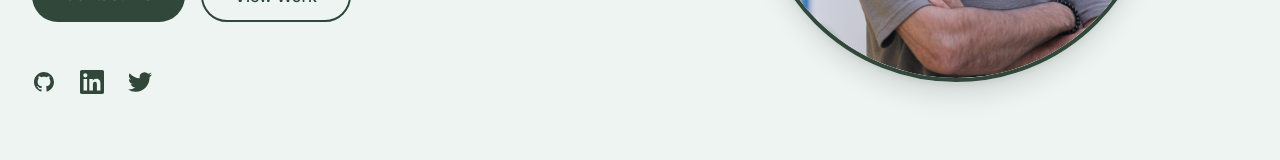
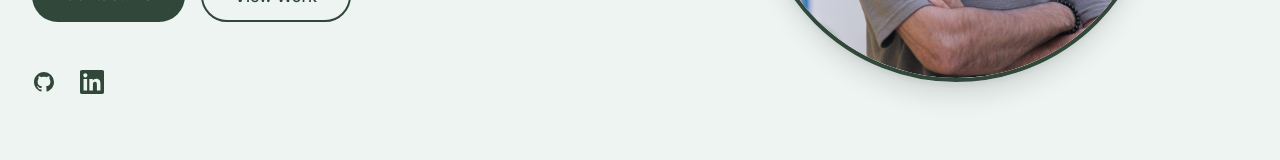
Before and after one commit to ftHUNTER/portfolio, a Next.js app: page / in a window 1280 px wide. Shown: the part 538-698 px from the top of the page. Built offline with nearby package versions, Linux system fonts and the light colour scheme.

Commit message:
Update: Remove Twitter icon and update social media links

```diff
--- a/src/app/page.tsx
+++ b/src/app/page.tsx
@@ -40,7 +40,7 @@
               {/* Social Links */}
               <div className="flex gap-6 pt-6">
                 <a
-                  href="https://github.com/yourusername"
+                  href="https://github.com/ftHUNTER"
                   target="_blank"
                   rel="noopener noreferrer"
                   style={{ color: '#31473A' }}
@@ -51,25 +51,14 @@
                   </svg>
                 </a>
                 <a
-                  href="https://linkedin.com/in/yourusername"
-            target="_blank"
-            rel="noopener noreferrer"
+                  href="https://www.linkedin.com/in/reda-chmouk-9b383a2a1/"
+                  target="_blank"
+                  rel="noopener noreferrer"
                   style={{ color: '#31473A' }}
                   className="hover:text-[#7C8363] transition-colors"
                 >
                   <svg className="w-6 h-6" fill="currentColor" viewBox="0 0 24 24">
                     <path d="M20.447 20.452h-3.554v-5.569c0-1.328-.027-3.037-1.852-3.037-1.853 0-2.136 1.445-2.136 2.939v5.667H9.351V9h3.414v1.561h.046c.477-.9 1.637-1.85 3.37-1.85 3.601 0 4.267 2.37 4.267 5.455v6.286zM5.337 7.433c-1.144 0-2.063-.926-2.063-2.065 0-1.138.92-2.063 2.063-2.063 1.14 0 2.064.925 2.064 2.063 0 1.139-.925 2.065-2.064 2.065zm1.782 13.019H3.555V9h3.564v11.452zM22.225 0H1.771C.792 0 0 .774 0 1.729v20.542C0 23.227.792 24 1.771 24h20.451C23.2 24 24 23.227 24 22.271V1.729C24 .774 23.2 0 22.222 0h.003z"/>
-                  </svg>
-          </a>
-          <a
-                  href="https://twitter.com/yourusername"
-            target="_blank"
-            rel="noopener noreferrer"
-                  style={{ color: '#31473A' }}
-                  className="hover:text-[#7C8363] transition-colors"
-                >
-                  <svg className="w-6 h-6" fill="currentColor" viewBox="0 0 24 24">
-                    <path d="M23.953 4.57a10 10 0 01-2.825.775 4.958 4.958 0 002.163-2.723c-.951.555-2.005.959-3.127 1.184a4.92 4.92 0 00-8.384 4.482C7.69 8.095 4.067 6.13 1.64 3.162a4.822 4.822 0 00-.666 2.475c0 1.71.87 3.213 2.188 4.096a4.904 4.904 0 01-2.228-.616v.06a4.923 4.923 0 003.946 4.827 4.996 4.996 0 01-2.212.085 4.936 4.936 0 004.604 3.417 9.867 9.867 0 01-6.102 2.105c-.39 0-.779-.023-1.17-.067a13.995 13.995 0 007.557 2.209c9.053 0 13.998-7.496 13.998-13.985 0-.21 0-.42-.015-.63A9.935 9.935 0 0024 4.59z"/>
                   </svg>
                 </a>
               </div>
--- a/src/components/Hero.tsx
+++ b/src/components/Hero.tsx
@@ -1,7 +1,7 @@
 'use client';
 
 import Image from 'next/image'
-import { FaGithub, FaLinkedin, FaTwitter } from 'react-icons/fa'
+import { FaGithub, FaLinkedin } from 'react-icons/fa'
 import { useTheme } from '@/context/ThemeContext'
 import { useEffect, useState } from 'react'
 
@@ -89,7 +89,7 @@
               <FaGithub />
             </a>
             <a
-              href="https://linkedin.com/in/reda-chmouk"
+              href="https://www.linkedin.com/in/reda-chmouk-9b383a2a1/"
               target="_blank"
               rel="noopener noreferrer"
               className="text-2xl transition-colors"
@@ -99,17 +99,7 @@
             >
               <FaLinkedin />
             </a>
-            <a
-              href="https://twitter.com/redachmouk"
-              target="_blank"
-              rel="noopener noreferrer"
-              className="text-2xl transition-colors"
-              style={{ color: textColor }}
-              onMouseOver={(e) => e.currentTarget.style.color = accentColor}
-              onMouseOut={(e) => e.currentTarget.style.color = textColor}
-            >
-              <FaTwitter />
-            </a>
+
           </div>
         </div>
       </div>
```
